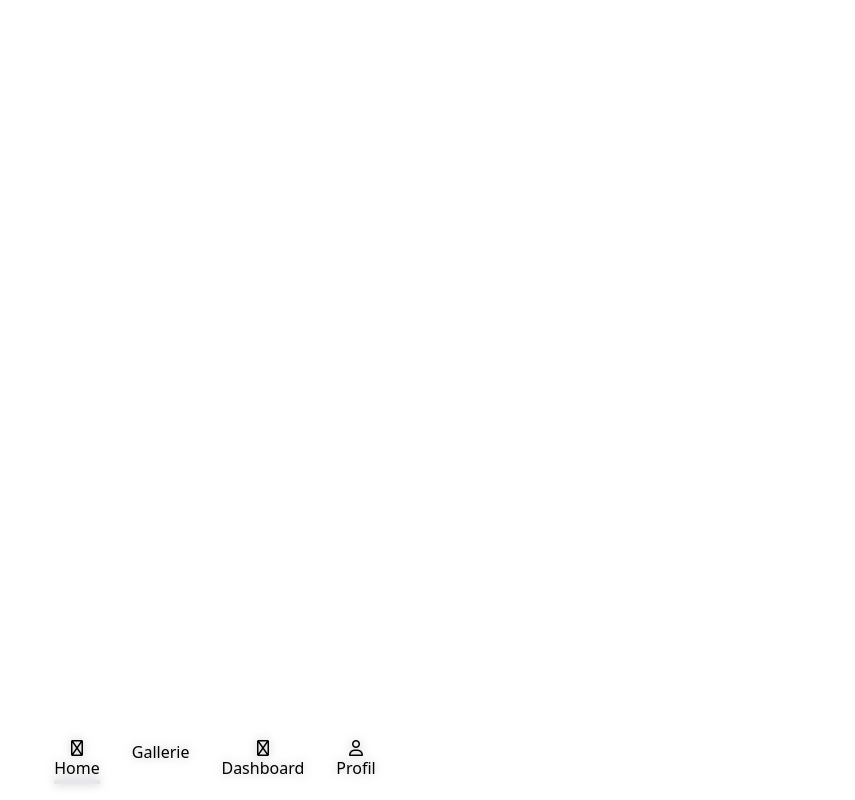
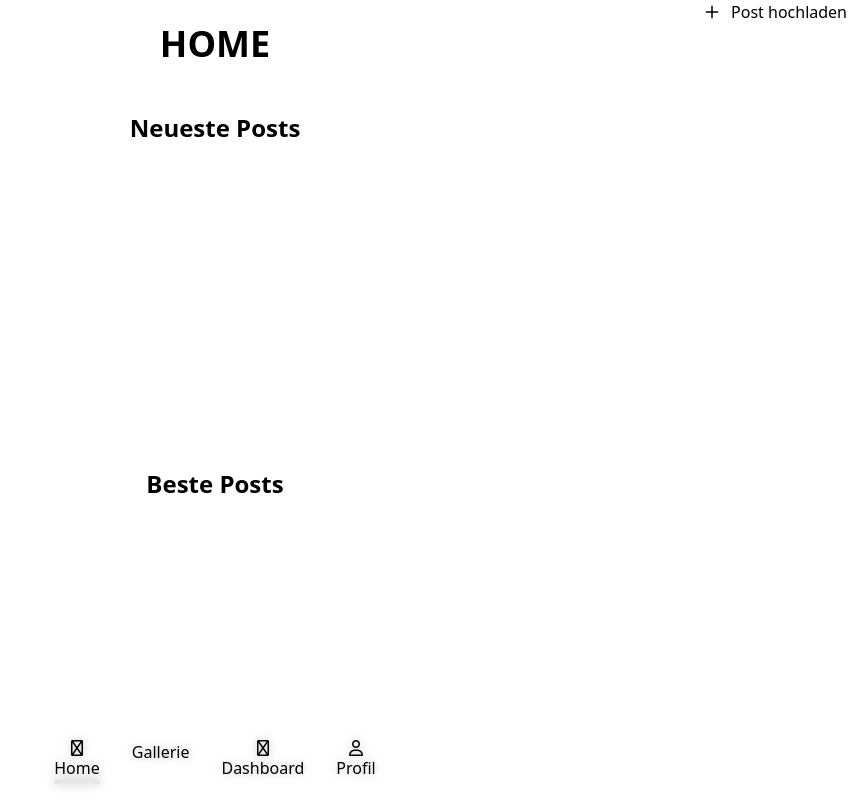
Before and after one commit to RienerTobias/photonest, a Django app: page / in a window 1280 px wide. Shown: the whole page, without its empty margins (425-1280 px from the left). Run offline with Django 5.2, Linux system fonts and the light colour scheme; the visitor is signed in with stand-in values (Sample User, id 1); data that the repository does not hold is empty; parts of the project's set-up code (start-up, migrations or seed data) failed here and were passed over; some libraries are stand-ins or nearby versions.

Commit message:
add home view and template

```diff
--- a/photonest_server/photonest/templates/photonest/sites/gallery.html
+++ b/photonest_server/photonest/templates/photonest/sites/gallery.html
@@ -7,7 +7,7 @@
     <h1 class="text-4xl font-bold m-6">GALLERIE</h1>
     <button class="btn btn-primary rounded-full fixed bottom-18 right-2 md:right-1/12 z-10" onclick="createPost_modal.showModal()">
         <i class="fa-regular fa-plus"></i>
-        <span class="max-md:hidden ml-2">Beitrag hochladen</span>
+        <span class="max-md:hidden ml-2">Post hochladen</span>
     </button>
 
     <div class="collapse collapse-arrow bg-base-100 border-base-300 border w-full max-md:max-w-96 overflow-visible md:w-1/2">
--- /dev/null
+++ b/photonest_server/photonest/templates/photonest/sites/home.html
@@ -0,0 +1,47 @@
+{% extends 'photonest/base/base.html' %}
+
+{% block content %}
+{% load static %}
+{% load widget_tweaks %}
+<main class="w-full h-full flex flex-col items-center">
+    <h1 class="text-4xl font-bold m-6">HOME</h1>
+    <button class="btn btn-primary rounded-full fixed bottom-18 right-2 md:right-1/12 z-10" onclick="createPost_modal.showModal()">
+        <i class="fa-regular fa-plus"></i>
+        <span class="max-md:hidden ml-2">Post hochladen</span>
+    </button>
+
+    <h1 class="text-2xl font-bold m-6">Neueste Posts</h1>
+    <div class="w-full md:w-2/3 h-full flex flex-col md:flex-row items-center justify-center flex-wrap p-4">
+        {% for post in newest_posts %}
+            {% include 'photonest/elements/view_post.html' %}
+        {% endfor %}
+    </div>
+
+    <h1 class="text-2xl font-bold m-6">Beste Posts</h1>
+    <div class="w-full md:w-2/3 h-full flex flex-col md:flex-row items-center justify-center flex-wrap p-4">
+        {% for post in top_posts %}
+            {% include 'photonest/elements/view_post.html' %}
+        {% endfor %}
+    </div>
+</main>
+<dialog id="createPost_modal" class="modal">
+    <div class="modal-box">
+      <form method="dialog">
+        <button class="btn btn-sm btn-circle btn-ghost absolute right-2 top-2"><i class="fa-regular fa-xmark text-lg"></i></button>
+      </form>
+      <h3 class="text-lg font-bold">Beitrag hochladen</h3>
+      {% include 'photonest/elements/create_post.html' %}
+    </div>
+  </dialog>
+<script src="{% static 'photonest/js/post_like.js' %}?v={{ timestamp }}"></script>
+<script src="{% static 'photonest/js/post_favor.js' %}?v={{ timestamp }}"></script>
+<script src="{% static 'photonest/js/post_mediaPlayer.js' %}?v={{ timestamp }}"></script>
+<script>
+  document.addEventListener('DOMContentLoaded', function() {
+      const select = document.getElementById('id_ordering');
+      if (select && !select.value) {
+          select.value = '-uploaded_at';
+      }
+  });
+</script>
+{% endblock %}
--- a/photonest_server/photonest/views.py
+++ b/photonest_server/photonest/views.py
@@ -5,6 +5,7 @@ from django.views.decorators.csrf import csrf_exempt
 from django.forms import formset_factory
 from django.http import JsonResponse, HttpResponse, FileResponse
 from django.utils.timezone import now
+from django.db.models import Count
 from .forms import PostForm
 from .models import Post, Media
 from .filters import PostFilter
@@ -17,6 +18,17 @@ from io import BytesIO
 @login_required
 def home(request):
     return render(request, 'photonest/base/base.html')
+
+@login_required
+def home(request):
+    return render(request, 'photonest/sites/home.html', {
+        'newest_posts': Post.objects.all().order_by('-uploaded_at')[:3],
+        'top_posts': Post.objects.all().annotate(_like_count=Count('likes')).order_by('-_like_count')[:3],
+        'form': PostForm(),
+        'create_post_url': 'home',
+        'timestamp': now().timestamp(),
+        'max_files': 15,
+    })
 
 @login_required
 def gallery(request):
@@ -33,11 +45,12 @@ def gallery(request):
         'max_files': 15,
     })
 
-
+@login_required
 @require_POST
 def create_post(request):
     form = PostForm(request.POST, request.FILES)
     if form.is_valid():
+        print("valid")
         post = form.save(commit=False)
         post.user = request.user
         post.save()
```
